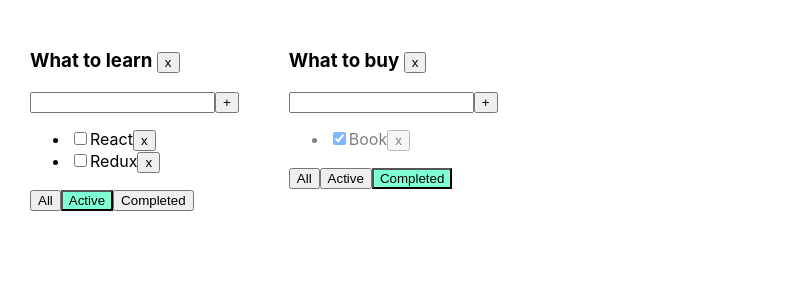
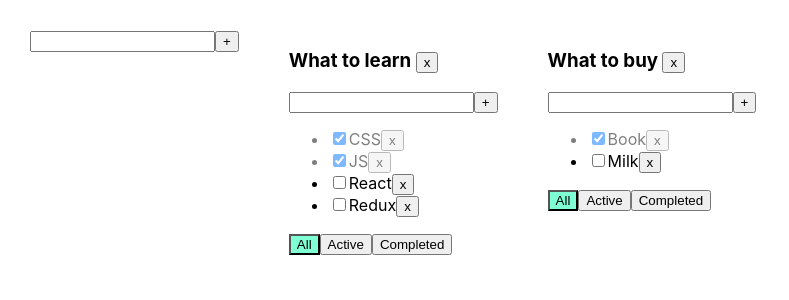
Before and after one commit to bratovnikoff/todolist-ts, a React (Create React App) app: page / in a window 1280 px wide. Shown: the top 300 px of the page, without its empty margins (0-789 px from the left). Built offline with nearby package versions, Linux system fonts and the light colour scheme.

Commit message:
add function to add new todolist

```diff
--- /dev/null
+++ b/src/AddItemForm.tsx
@@ -0,0 +1,44 @@
+import { ChangeEvent, KeyboardEvent, useState } from "react";
+
+type AddItemFormPropsType = {
+  addItem: (title: string) => void;
+};
+
+export function AddItemForm(props: AddItemFormPropsType) {
+  console.log("Input start render");
+
+  const [newItemTitle, setNewItemTitle] = useState("");
+  const [error, setError] = useState<string | null>(null);
+
+  const onNewTitleChangeHandler = (e: ChangeEvent<HTMLInputElement>) => {
+    setNewItemTitle(e.currentTarget.value);
+  };
+
+  const onKeyPressHandler = (e: KeyboardEvent<HTMLInputElement>) => {
+    if (error) setError(null);
+    if (e.key === "Enter") addItem();
+  };
+
+  const addItem = () => {
+    if (newItemTitle.trim() === "") {
+      setError("Title is required");
+      return;
+    }
+    props.addItem(newItemTitle.trim());
+    setNewItemTitle("");
+  };
+
+  return (
+    <div>
+      <input
+        type="text"
+        value={newItemTitle}
+        onChange={onNewTitleChangeHandler}
+        onKeyUp={onKeyPressHandler}
+        className={error ? "error" : ""}
+      />
+      <button onClick={addItem}>+</button>
+      {error && <div className="error-message">Field is required</div>}
+    </div>
+  );
+}
--- a/src/App.tsx
+++ b/src/App.tsx
@@ -2,12 +2,16 @@ import { useState } from "react";
 import "./App.css";
 import { TaskType, Todolist } from "./Todolist";
 import { v1 } from "uuid";
+import { AddItemForm } from "./AddItemForm";
 
 export type FilterValuesType = "all" | "completed" | "active";
 type TodolistType = {
   id: string;
   title: string;
   filter: FilterValuesType;
+};
+type TasksStateType = {
+  [key: string]: Array<TaskType>;
 };
 
 function App() {
@@ -17,11 +21,11 @@ function App() {
   const todolistId2 = v1();
 
   const [todolists, setTodolist] = useState<Array<TodolistType>>([
-    { id: todolistId1, title: "What to learn", filter: "active" },
-    { id: todolistId2, title: "What to buy", filter: "completed" },
+    { id: todolistId1, title: "What to learn", filter: "all" },
+    { id: todolistId2, title: "What to buy", filter: "all" },
   ]);
 
-  const [tasksObj, setTasks] = useState({
+  const [tasksObj, setTasks] = useState<TasksStateType>({
     [todolistId1]: [
       { id: v1(), title: "CSS", isDone: true },
       { id: v1(), title: "JS", isDone: true },
@@ -74,8 +78,23 @@ function App() {
     setTasks({ ...tasksObj });
   }
 
+  function addTodolist(title: string) {
+    const todolist: TodolistType = {
+      id: v1(),
+      filter: "all",
+      title: title,
+    };
+    setTodolist([todolist, ...todolists]);
+
+    setTasks({
+      ...tasksObj,
+      [todolist.id]: [],
+    });
+  }
+
   return (
     <div className="App">
+      <AddItemForm addItem={addTodolist} />
       {todolists.map((tl) => {
         let tasksForTodolist = tasksObj[tl.id];
 
--- a/src/Todolist.tsx
+++ b/src/Todolist.tsx
@@ -1,5 +1,6 @@
-import { ChangeEvent, KeyboardEvent, useState } from "react";
+import { ChangeEvent } from "react";
 import { FilterValuesType } from "./App";
+import { AddItemForm } from "./AddItemForm";
 
 export type TaskType = {
   id: string;
@@ -22,50 +23,19 @@ type PropsType = {
 export function Todolist(props: PropsType) {
   console.log("Todo start render");
 
-  const [newTaskTitle, setNewTaskTitle] = useState("");
-  const [error, setError] = useState<string | null>(null);
-
-  const onNewTitleChangeHandler = (e: ChangeEvent<HTMLInputElement>) => {
-    setNewTaskTitle(e.currentTarget.value);
-  };
-
-  const onKeyPressHandler = (e: KeyboardEvent<HTMLInputElement>) => {
-    if (error) setError(null);
-    if (e.key === "Enter") addTask();
-  };
-
-  const addTask = () => {
-    if (newTaskTitle.trim() === "") {
-      setError("Title is required");
-      return;
-    }
-    props.addTask(newTaskTitle.trim(), props.id);
-    setNewTaskTitle("");
-  };
-
   const onAllClickHandler = () => props.changeFilter("all", props.id);
   const onActiveClickHandler = () => props.changeFilter("active", props.id);
   const onCompletedClickHandler = () =>
     props.changeFilter("completed", props.id);
-
   const removeTodolist = () => props.removeTodolist(props.id);
+  const addTask = (title: string) => props.addTask(title, props.id);
 
   return (
     <div>
       <h3>
         {props.title} <button onClick={removeTodolist}>x</button>
       </h3>
-      <div>
-        <input
-          type="text"
-          value={newTaskTitle}
-          onChange={onNewTitleChangeHandler}
-          onKeyUp={onKeyPressHandler}
-          className={error ? "error" : ""}
-        />
-        <button onClick={addTask}>+</button>
-        {error && <div className="error-message">Field is required</div>}
-      </div>
+      <AddItemForm addItem={addTask} />
       <ul>
         {props.tasks.map((t) => {
           const onRemoveHandler = () => props.removeTask(t.id, props.id);
```
